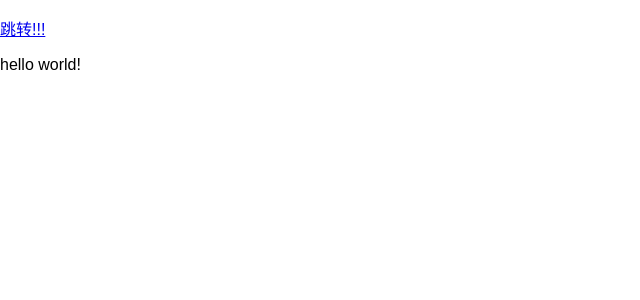
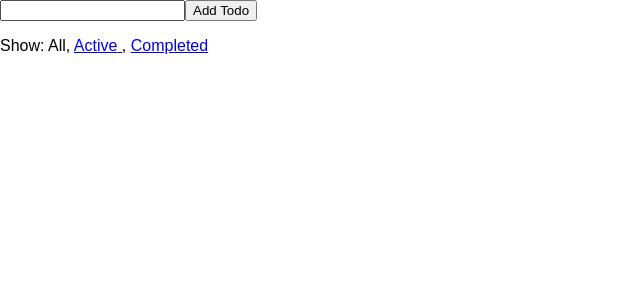
Before and after one commit to JYDwayne/learnRedux, a React (Create React App) app: page / in a window 1280 px wide. Shown: the top 300 px of the page, without its empty margins (0-640 px from the left). Built offline with nearby package versions, Linux system fonts and the light colour scheme.

Commit message:
"add code"

```diff
--- a/src/App.js
+++ b/src/App.js
@@ -3,13 +3,6 @@ import React, {
 } from 'react';
 import logo from './logo.svg';
 import './App.css';
-
-//导入createStore函数
-import {
-  createStore
-} from 'redux';
-//导入reducer
-import todoApp from './reducer/reducer';
 
 // 导入action
 import {
@@ -21,23 +14,8 @@ import {
 
 // 导入容器组件
 import VisibleTodoList from './containers/VisibleTodoList'
-
-
-let store = createStore(todoApp);
-
-//注册监听器
-store.subscribe(() => console.log(store.getState()))
-
-//发起添加todo的action
-
-store.dispatch(addTodo('该吃药啦!!!'))
-store.dispatch(addTodo('zhihaole1'))
-store.dispatch(addTodo('又犯了'))
-store.dispatch(addTodo('怎么回事'))
-store.dispatch(addTodo('纳尼!!!?'))
-store.dispatch(addTodo('纳尼!!!?'))
-
-store.dispatch(toogleTodo(1))
+import AddTodo from './containers/AddTodo'
+import Footer from './components/Footer'
 
 // class App extends Component {
 //   render() {
@@ -55,33 +33,33 @@ store.dispatch(toogleTodo(1))
 //   }
 // }
 
+class App extends Component {
+  render() {
+    return (
+      <div>
+        <AddTodo />
+        <VisibleTodoList />
+        <Footer />
+      </div>
+    )
+  }
+}
+
+// class ClassWithObj extends Component {
+//   render() {
+//     return (<p>{this.props.children}</p>)
+//   }
+// }
+
 // class App extends Component {
 //   render() {
 //     return (
 //       <div>
-//         <AddTodo />
-//         <VisibleTodoList />
-//         <Footer />
+//         <ClassWithObj> <a href='http://www.baidu.com'>跳转!!!</a> </ClassWithObj>
+//         hello world!
 //       </div>
 //     )
 //   }
 // }
 
-class ClassWithObj extends Component {
-  render() {
-    return (<p>{this.props.children}</p>)
-  }
-}
-
-class App extends Component {
-  render() {
-    return (
-      <div>
-        <ClassWithObj> <a href='http://www.baidu.com'>跳转!!!</a> </ClassWithObj>
-        hello world!
-      </div>
-    )
-  }
-}
-
 export default App;
--- a/src/components/Todo.js
+++ b/src/components/Todo.js
@@ -14,9 +14,10 @@ class Todo extends Component {
 				}
 			} > {
 				this.props.text
-			} < /li>)
-		}
+			} < /li>
+		)
 	}
+}
 
 
-	export default Todo;
+export default Todo;
--- a/src/components/TodoList.js
+++ b/src/components/TodoList.js
@@ -6,16 +6,18 @@ import Todo from './Todo'
 
 class TodoList extends Component {
 	render() {
+		console.log(this.props.todos)
 		return (
 			<ul>
-				{this.props.todos.map((item) =>
-					<Todo key={item.id}
-					{...item}
-					onClick={() => this.props.onTodoClick(item.id)}
-				/>)}
+				{this.props.todos.map((item, index) => {
+					return <Todo
+						key={index}
+						{...item}
+						onClick={ () => this.props.onTodoClick(index) }
+					/>
+				})}
 			</ul>
 		)
 	}
 }
-
 export default TodoList
--- a/src/containers/AddTodo.js
+++ b/src/containers/AddTodo.js
@@ -36,6 +36,36 @@ let AddTodo = ({
     </div>
 	)
 }
+
+// class AddTodo extends Component {
+// 	constructor() {
+// 		super();
+// 		this.input = undefined;
+// 	}
+
+// 	render() {
+// 		return (
+// 			<div>
+// 				<form onSubmit={e => {
+// 					e.preventDefault()
+// 					if (!this.input.value.trim()) {
+// 						return
+// 					}
+// 						this.props.dispatch(addTodo(this.input.value))
+// 						this.input.value = '';
+// 					}}>
+// 					<input ref={node => {
+// 						this.input = node
+// 					}} />
+// 					<button type="submit">
+// 						Add Todo
+// 					</button>
+// 				</form>
+// 			</div>
+// 		)
+// 	}
+// }
+
 AddTodo = connect()(AddTodo)
 
-export default AddTodo
+export default connect()(AddTodo)
--- a/src/containers/VisibleTodoList.js
+++ b/src/containers/VisibleTodoList.js
@@ -2,7 +2,7 @@ import {
 	connect
 } from 'react-redux'
 //导入需要转换的展示组件
-import TodoList from '../components/Todo'
+import TodoList from '../components/TodoList'
 
 // 传入action
 import {
--- a/src/index.js
+++ b/src/index.js
@@ -4,5 +4,26 @@ import './index.css';
 import App from './App';
 import registerServiceWorker from './registerServiceWorker';
 
-ReactDOM.render(<App />, document.getElementById('root'));
+//引入createStore方法
+import {
+	createStore
+} from 'redux';
+//引入provider组件
+import {
+	Provider
+} from 'react-redux';
+//引入reducer,用于创建store
+import todoApp from './reducer/reducer'
+
+// 创建store,并传入根组件
+let store = createStore(todoApp)
+
+//注册监听器
+store.subscribe(() => console.log(store.getState()))
+
+ReactDOM.render(
+	<Provider store={store}>
+		<App />
+	</Provider>,
+	document.getElementById('root'));
 registerServiceWorker();
--- a/src/reducer/reducer.js
+++ b/src/reducer/reducer.js
@@ -80,9 +80,10 @@ function todos(state = [], action) {
 			]
 		case TOGGLE_TODO:
 			return state.map((item, index) => {
+				console.log(action)
 				if (index === action.index) {
 					return Object.assign({}, item, {
-						completed: !item.completed
+						completed: true
 					})
 				}
 				return item
```
